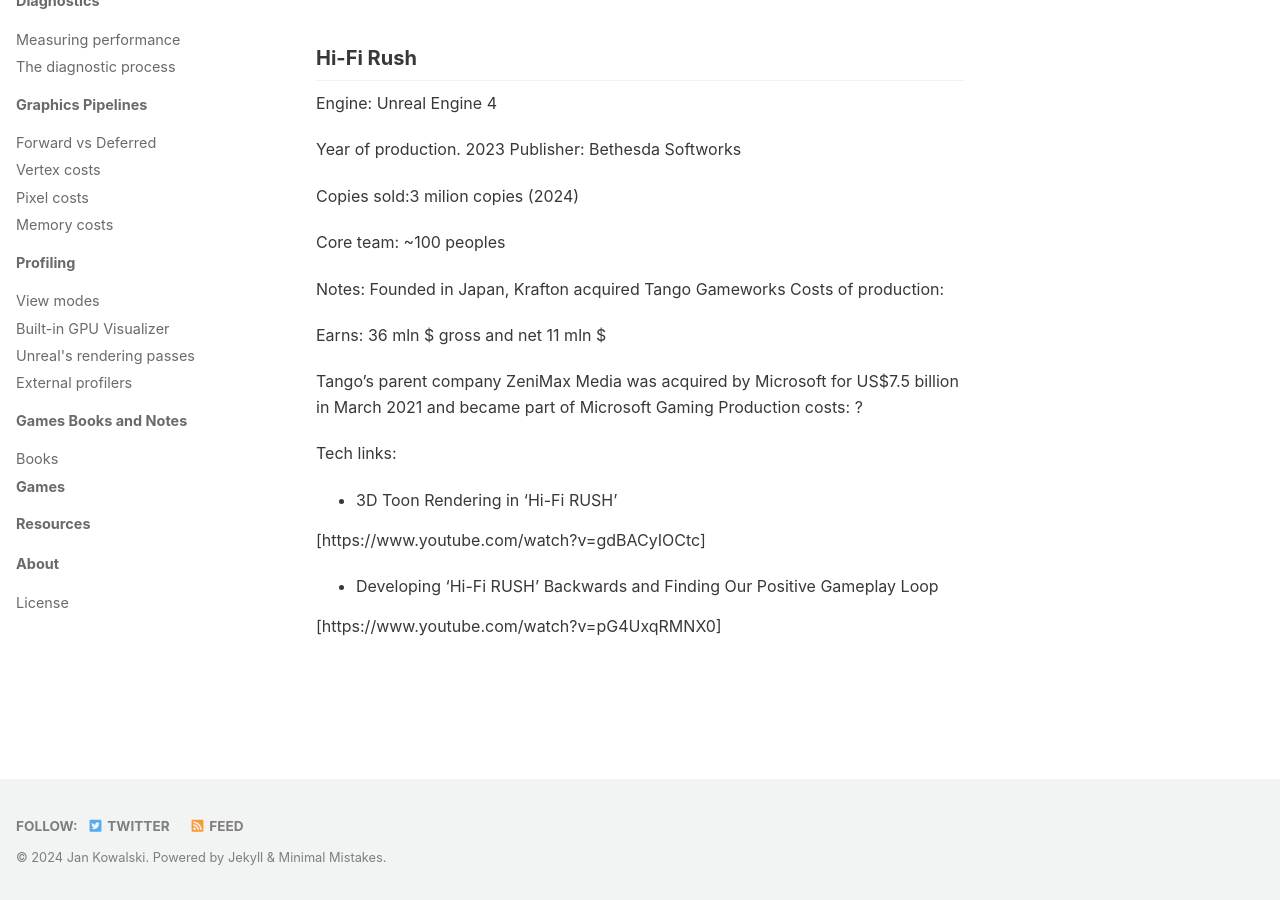
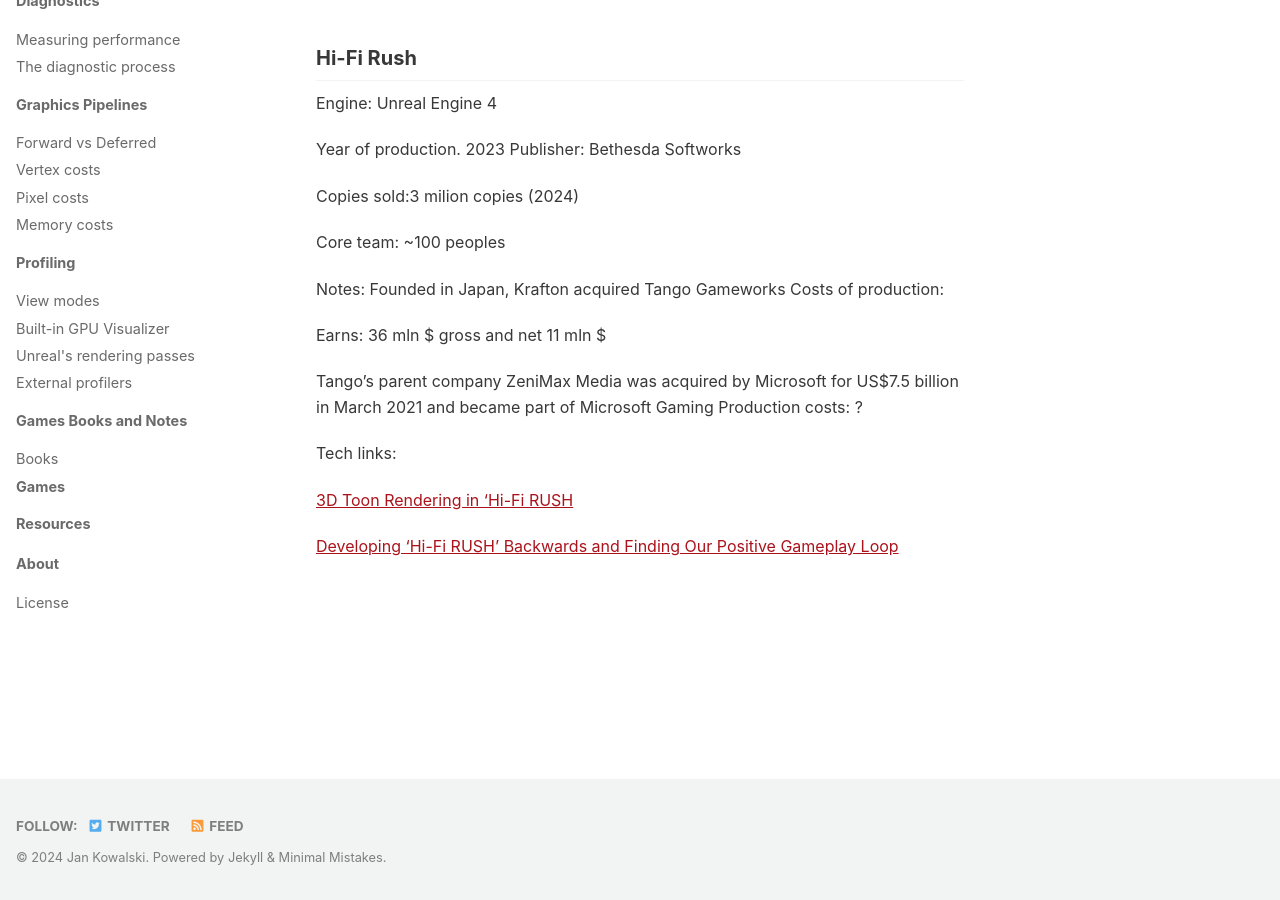
Before and after one commit to AdamKomarowski/unrealtechart, a Jekyll site: the page built from book/Games_Books_and_Notes/Games.md, in a window 1280 px wide and 900 px high, scrolled down 175 px. Built offline with Jekyll 4.4.1, drawn with Linux system fonts in a browser that asks for light colours; nearby versions of some CDN libraries.

Commit message:
Update Games.md

```diff
--- a/book/Games_Books_and_Notes/Games.md
+++ b/book/Games_Books_and_Notes/Games.md
@@ -27,10 +27,8 @@
 
 
 Tech links:
-- 3D Toon Rendering in 'Hi-Fi RUSH'
 
-[https://www.youtube.com/watch?v=gdBACyIOCtc]
+[3D Toon Rendering in 'Hi-Fi RUSH](https://www.youtube.com/watch?v=gdBACyIOCtc)
 
-- Developing 'Hi-Fi RUSH' Backwards and Finding Our Positive Gameplay Loop
 
-[https://www.youtube.com/watch?v=pG4UxqRMNX0]
+[Developing 'Hi-Fi RUSH' Backwards and Finding Our Positive Gameplay Loop](https://www.youtube.com/watch?v=pG4UxqRMNX0)
```
